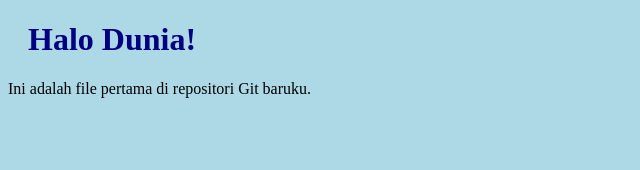
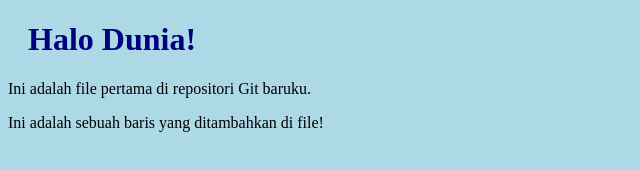
Before and after one commit to kevinaqil/hallo-world, a plain HTML site: page index.html in a window 1280 px wide. Shown: the whole page, without its empty margins (0-640 px from the left). Drawn offline with Linux system fonts and the light colour scheme.

Commit message:
update file index.html tambahkan baris baru

```diff
--- a/index.html
+++ b/index.html
@@ -7,5 +7,6 @@
     <body>
         <h1>Halo Dunia!</h1>
         <p>Ini adalah file pertama di repositori Git baruku.</p>
+        <p>Ini adalah sebuah baris yang ditambahkan di file!</p>
     </body>
 </html>
```
